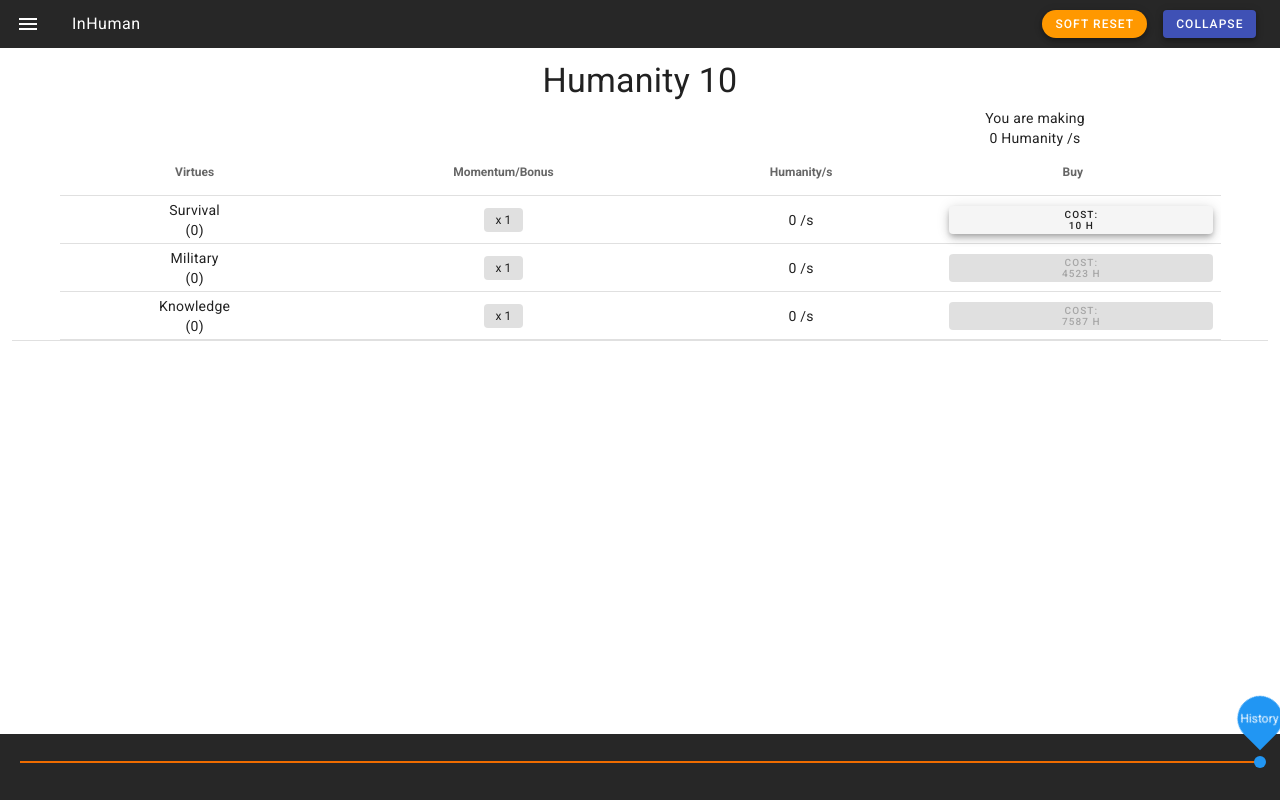
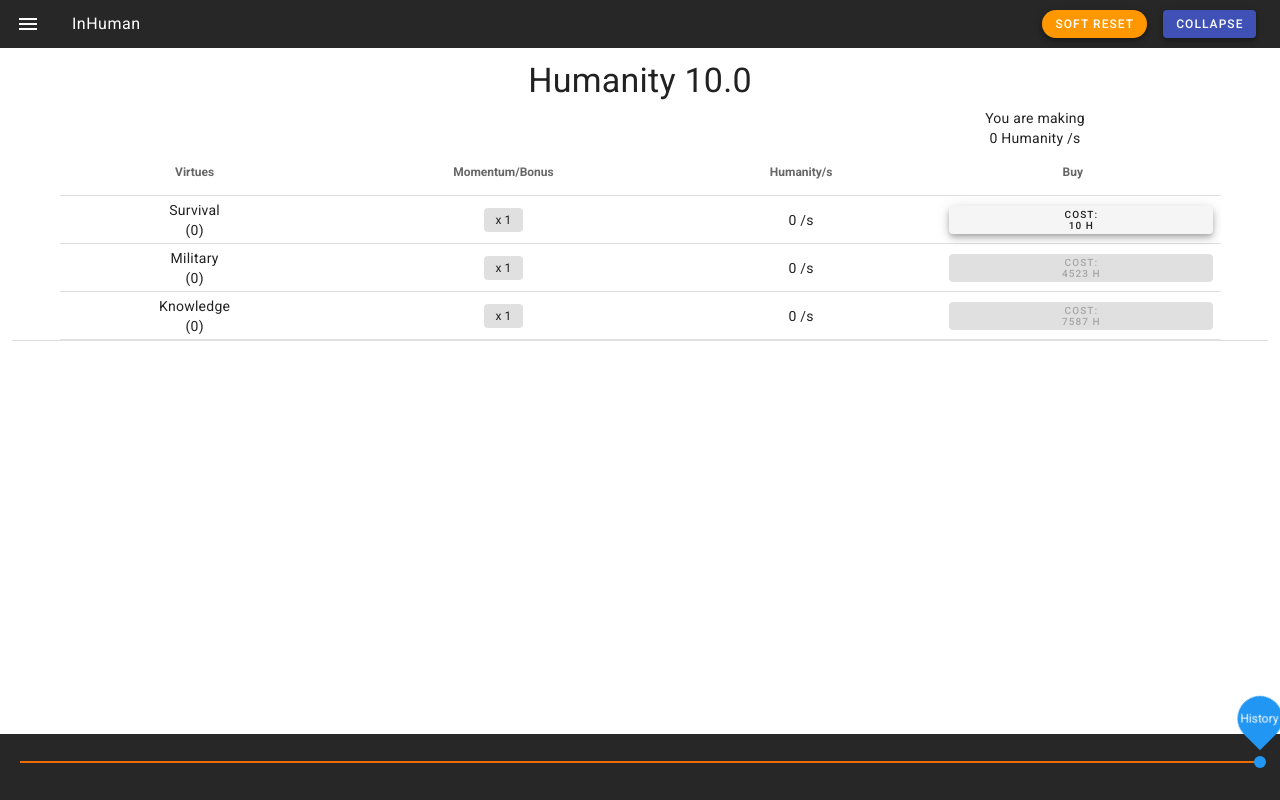
Before and after one commit to Ulises502/InHuman, a Vue app: page / in a window 1280 px wide. Built offline with nearby package versions, Linux system fonts and the light colour scheme.

Commit message:
Add humanity with decimal on less than 10 Survival

```diff
--- a/src/views/Humanity.vue
+++ b/src/views/Humanity.vue
@@ -4,7 +4,7 @@
       <!-- -->
       <!-- HUMANITY -->
       <div class="text-center text-h6 text-md-h4 mb-2">
-        Humanity {{ humanity.floor() }}
+        Humanity {{ (humanity_with_decimals)? humanity.toFixed(1) : humanity.trunc() }}
       </div>
       <v-row>
         <!-- WELLBEING -->
@@ -295,6 +295,9 @@ export default {
 
 
   computed: {
+    humanity_with_decimals() {
+      return (this.virtues.find((virtue) => virtue.name === 'Survival').quantity < 10);
+    },
     total_humanity_persec() {
       var total = new Decimal(0);
       for (var i = 0; i < 7; i++) {
```
